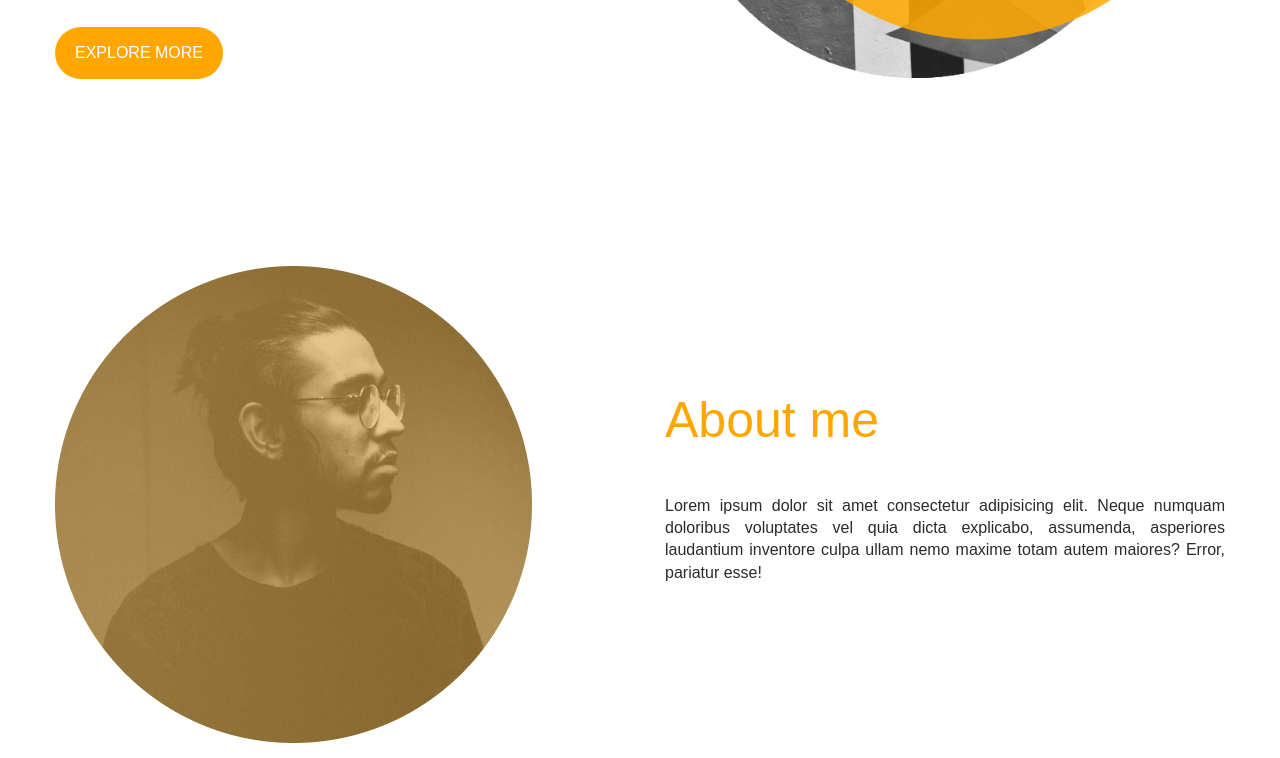
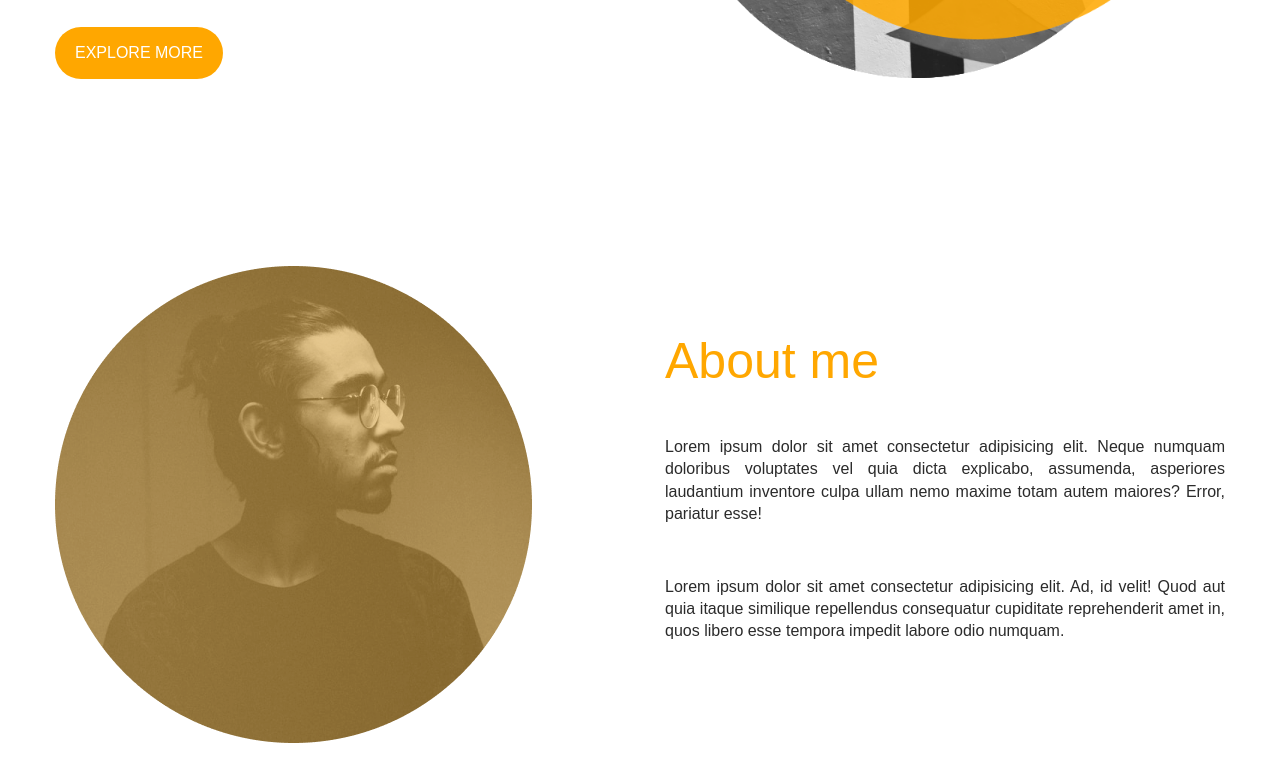
Before and after one commit to FloydNanez/BasicCVD2, a plain HTML site: page index.html in a window 1280 px wide. Shown: the part 595-1353 px from the top of the page. Drawn offline with Linux system fonts and the light colour scheme.

Commit message:
Add files via upload

```diff
--- a/index.html
+++ b/index.html
@@ -47,8 +47,9 @@
   <div class="container">
     <div class="aboutme__wrapper">
       <div class="aboutme__text">
-        <h1>About me</h1>
+        <h3>About me</h3>
        <p>Lorem ipsum dolor sit amet consectetur adipisicing elit. Neque numquam doloribus voluptates vel quia dicta explicabo, assumenda, asperiores laudantium inventore culpa ullam nemo maxime totam autem maiores? Error, pariatur esse!</p>
+       <p class="p2">Lorem ipsum dolor sit amet consectetur adipisicing elit. Ad, id velit! Quod aut quia itaque similique repellendus consequatur cupiditate reprehenderit amet in, quos libero esse tempora impedit labore odio numquam.</p>
       </div>
       <img src="img/about2.png" alt="">
     </div>
--- a/style.css
+++ b/style.css
@@ -285,7 +285,7 @@ img {
 .aboutme .aboutme__wrapper > :nth-child(2) {
   order: 1;
 }
-.aboutme .aboutme__text h1{
+.aboutme .aboutme__text h3{
    font-size: 5rem;
   font-weight: 00;
   color: #ffa700;
@@ -296,8 +296,13 @@ img {
   margin-bottom: 3rem;
   text-align: justify;
 }
+.aboutme .aboutme__text .p2 {
+  margin-top: 5rem;
+  margin-bottom: 3rem;
+  text-align: justify;
+}
 
-/* Mobileview */
+/* About Me Mobileview */
 @media screen and (max-width:500px){
   .aboutme{
     padding-left: 2rem;
@@ -310,7 +315,7 @@ img {
   .aboutme .aboutme__text {
     order: 2;
   }
-  .aboutme .aboutme__text h1 {
+  .aboutme .aboutme__text h3 {
     font-size: 3rem;
     text-align: center;
   }
```
